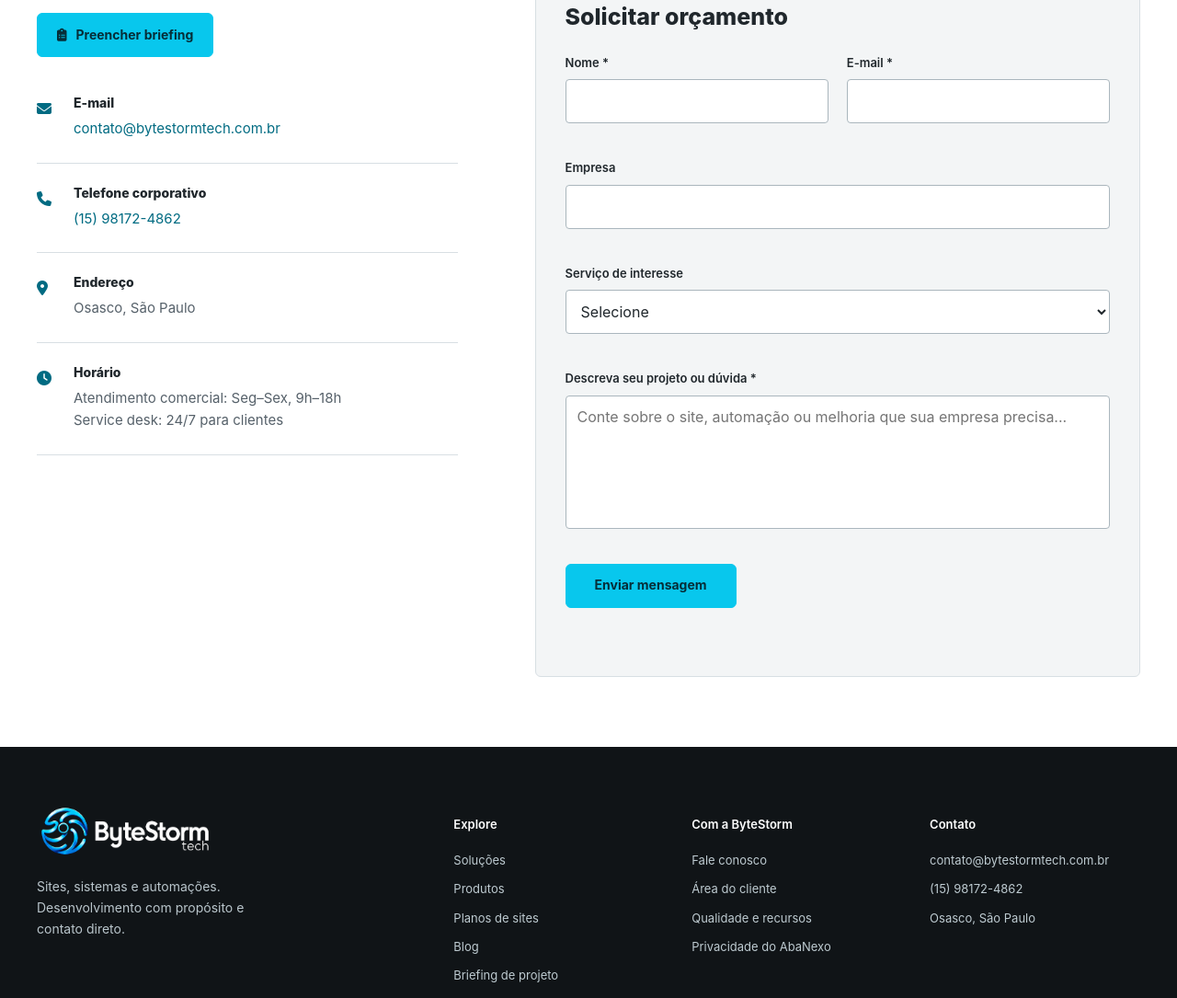
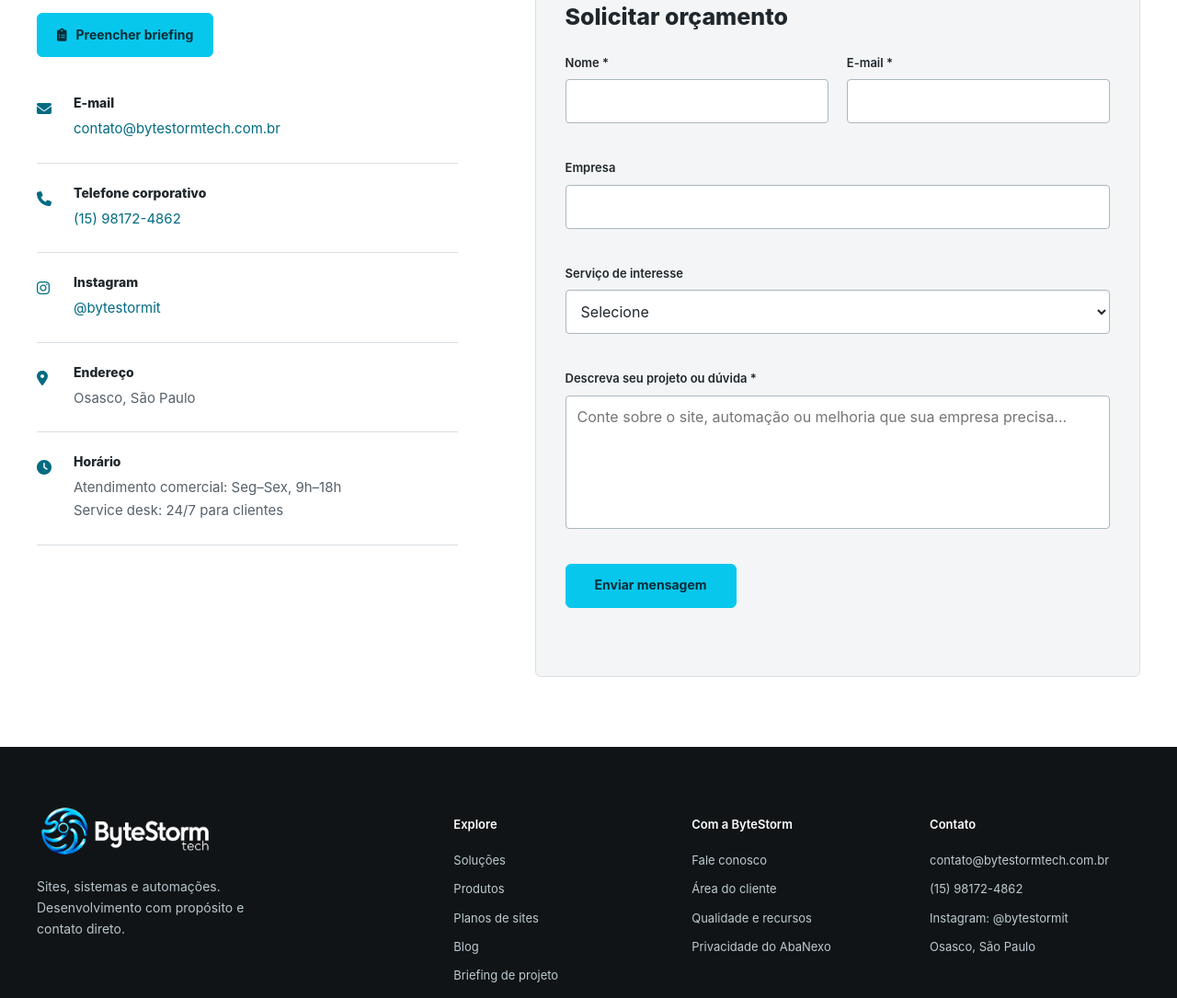
Before and after one commit to costC22/NovoSiteCreativeLink, a website: page atendimento.html in a window 1280 px wide. Shown: the part 475-1560 px from the top of the page at 92% size. Drawn offline with Linux system fonts and the light colour scheme.

Commit message:
Adiciona Instagram oficial aos contatos do site

```diff
--- a/atendimento.html
+++ b/atendimento.html
@@ -74,6 +74,13 @@
               </div>
             </div>
             <div class="contact-item">
+              <i class="fab fa-instagram" aria-hidden="true"></i>
+              <div>
+                <h4>Instagram</h4>
+                <p><a href="https://www.instagram.com/bytestormit/" class="link-accent" target="_blank" rel="noopener noreferrer">@bytestormit</a></p>
+              </div>
+            </div>
+            <div class="contact-item">
               <i class="fas fa-map-marker-alt" aria-hidden="true"></i>
               <div>
                 <h4>Endereço</h4>
@@ -139,7 +146,7 @@
         <div class="footer-links">
           <div class="footer-column"><h4>Explore</h4><ul><li><a href="solucoes.html">Soluções</a></li><li><a href="produtos.html">Produtos</a></li><li><a href="desenvolvimento-sites.html#planos">Planos de sites</a></li><li><a href="blog.html">Blog</a></li><li><a href="briefing.html">Briefing de projeto</a></li></ul></div>
           <div class="footer-column"><h4>Com a ByteStorm</h4><ul><li><a href="atendimento.html">Fale conosco</a></li><li><a href="cliente.html">Área do cliente</a></li><li><a href="ferramentas.html">Qualidade e recursos</a></li><li><a href="privacidade-abanexo.html">Privacidade do AbaNexo</a></li></ul></div>
-          <div class="footer-column"><h4>Contato</h4><ul><li><a href="mailto:contato@bytestormtech.com.br">contato@bytestormtech.com.br</a></li><li><a href="tel:+5515981724862">(15) 98172-4862</a></li><li>Osasco, São Paulo</li></ul></div>
+          <div class="footer-column"><h4>Contato</h4><ul><li><a href="mailto:contato@bytestormtech.com.br">contato@bytestormtech.com.br</a></li><li><a href="tel:+5515981724862">(15) 98172-4862</a></li><li><a href="https://www.instagram.com/bytestormit/" target="_blank" rel="noopener noreferrer">Instagram: @bytestormit</a></li><li>Osasco, São Paulo</li></ul></div>
         </div></div><div class="copyright"><p>© 2026 ByteStorm Tech. Todos os direitos reservados.</p></div></div></footer>
 
     <script src="script.js"></script>
```
Also changed, not shown: DESIGN.md (+3 -0 lines), automacoes.html (+1 -1 lines), blog-automacao-processos.html (+1 -1 lines), blog-integracao-apis.html (+1 -1 lines), blog-seguranca-sites.html (+1 -1 lines), blog-site-profissional.html (+1 -1 lines), blog.html (+1 -1 lines), cliente.html (+1 -1 lines), desenvolvimento-sites.html (+1 -1 lines), etl-dados.html (+1 -1 lines), ferramentas.html (+1 -1 lines), index.html (+2 -1 lines), integracoes.html (+1 -1 lines), landing-pages.html (+1 -1 lines), 5 more files.
